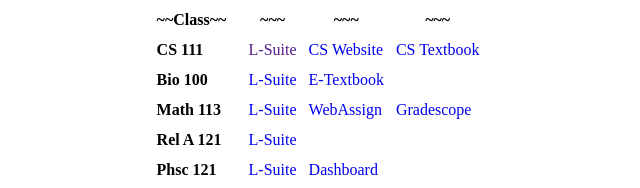
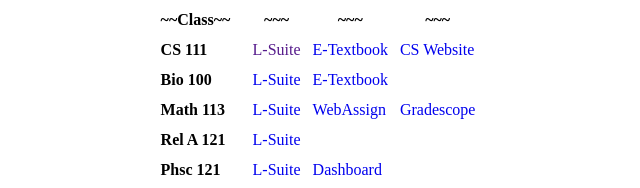
Before and after one commit to Andy-P-Bennett/Andy-P-Bennett.github.io, a plain HTML site: page index.html in a window 1280 px wide. Shown: the part 629-817 px from the top of the page, 322-962 px from the left. Drawn offline with Linux system fonts and the light colour scheme.

Commit message:
naming fix

```diff
--- a/index.html
+++ b/index.html
@@ -36,8 +36,8 @@
             <tr>
               <th>CS 111</th>
               <td><a target="_blank" style="text-decoration: none" href="">L-Suite</a></td>
+              <td><a target="_blank" style="text-decoration: none" href="http://composingprograms.com/pages/11-getting-started.html">E-Textbook</a></td>
               <td><a target="_blank" style="text-decoration: none" href="https://cs111.cs.byu.edu/">CS Website</a></td>
-              <td><a target="_blank" style="text-decoration: none" href="http://composingprograms.com/pages/11-getting-started.html">CS Textbook</a></td>
             </tr>
             <tr>
               <th>Bio 100</th>
```
